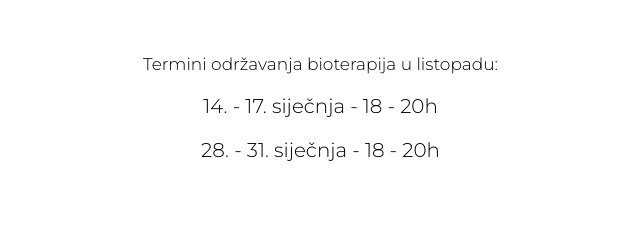
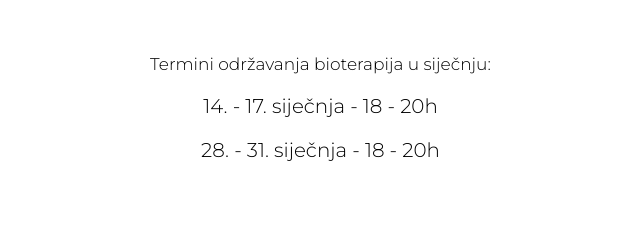
Before and after one commit to antepetrovic/bio, a website: page termini/index.html in a window 1280 px wide. Shown: the part 531-760 px from the top of the page, 302-942 px from the left. Drawn offline with nearby package versions, Linux system fonts and the light colour scheme.

Commit message:
Update index.html

```diff
--- a/termini/index.html
+++ b/termini/index.html
@@ -78,7 +78,7 @@
         <!--</div>-->
 
         <div>
-            <h3>Termini održavanja bioterapija u listopadu:</h3>
+            <h3>Termini održavanja bioterapija u siječnju:</h3>
             <h3>
                 14. - 17. siječnja - 18 - 20h
             </h3>
```
